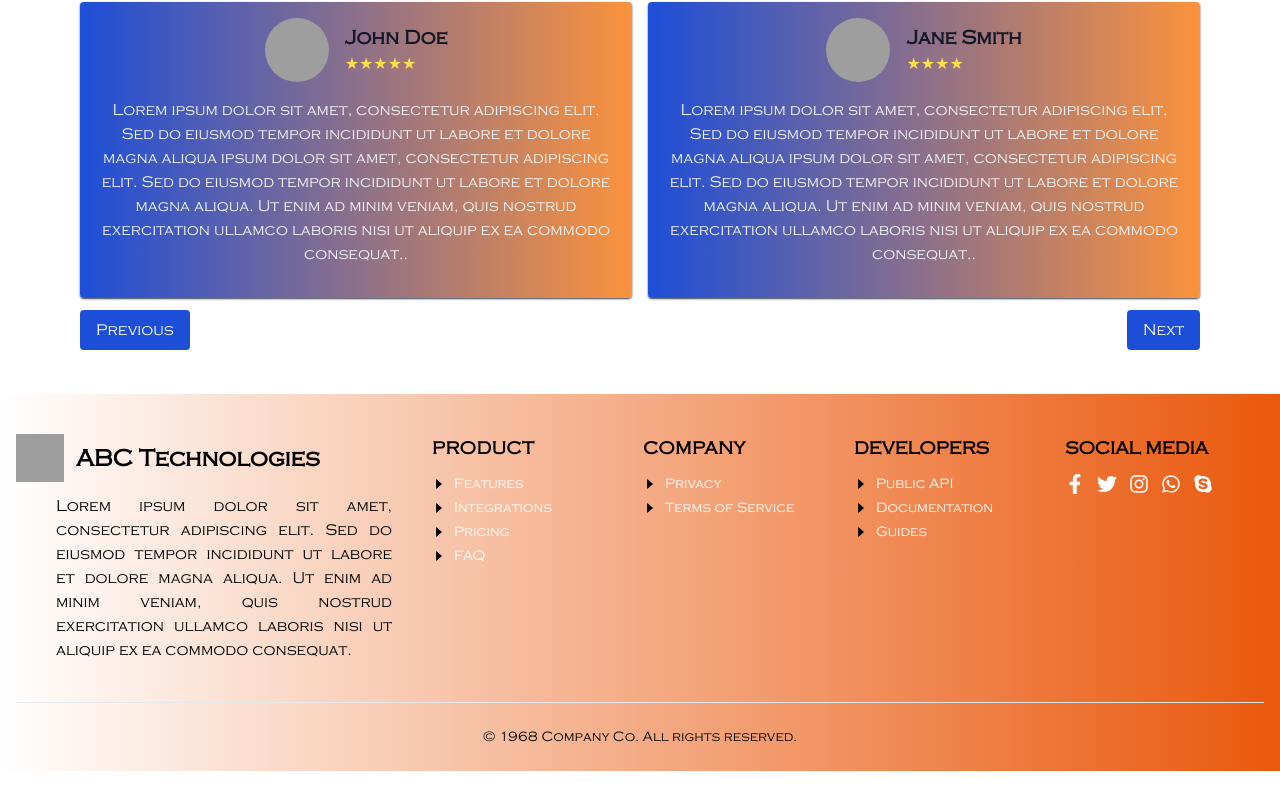
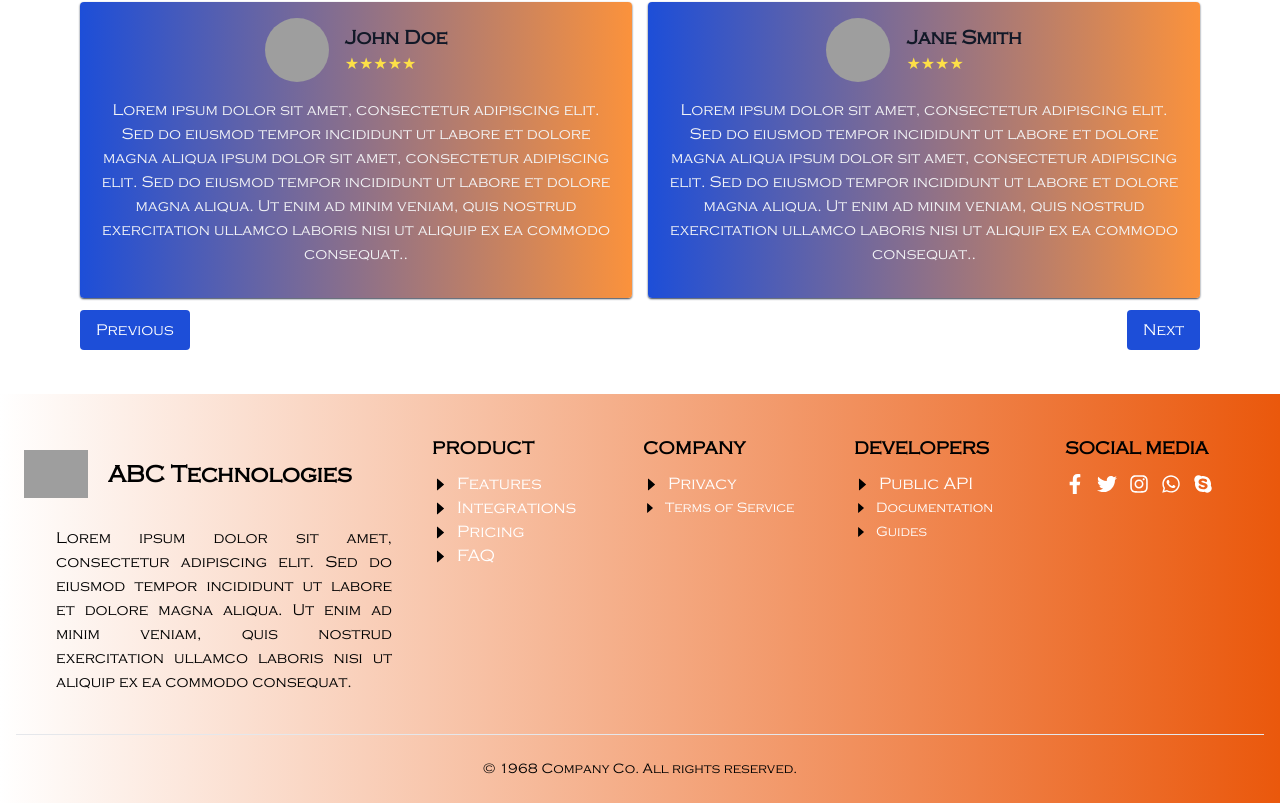
Before and after one commit to Nitish441999/abc-techno, a React (Vite) app: page / in a window 1280 px wide. Shown: the part 3250-4053 px from the top of the page. Before the commit the page ends 4021 px from the top, so only its background shows below. Built offline with nearby package versions, Linux system fonts and the light colour scheme; grey boxes are pictures that could not be loaded.

Commit message:
some change

```diff
--- a/src/Component/Footer/Footer.jsx
+++ b/src/Component/Footer/Footer.jsx
@@ -15,8 +15,8 @@ function Footer() {
         <div className="container flex flex-col justify-between py-10 mx-auto space-y-8 lg:flex-row lg:space-y-0">
           <div className="lg:w-1/3">
             <a rel="noopener noreferrer" href="#" className="flex justify-center space-x-3 lg:justify-start">
-              <div className="flex items-center justify-center w-12 h-12 rounded-full dark:bg-violet-600">
-                <img src="https://i.imgur.com/jbqcnpj.png" alt="logo" className="w-16 h-12" />
+              <div className="flex items-center justify-center w-20 h-20 rounded-full ">
+                <img src="https://i.imgur.com/jbqcnpj.png" alt="logo" className="w-18 h-12" />
               </div>
               <span className="self-center text-2xl font-semibold">ABC Technologies</span>
             </a>
@@ -29,7 +29,7 @@ function Footer() {
           <div className="grid grid-cols-2 text-sm gap-x-3 gap-y-8 lg:w-2/3 sm:grid-cols-4">
             <div className="space-y-3">
               <h3 className="tracking-wide uppercase dark:text-gray-900 text-lg font-bold">Product</h3>
-              <ul className="space-y-1">
+              <ul className="space-y-1 text-[17px]">
                 <li className="group">
                   <a rel="noopener noreferrer" href="#" className="text-white group-hover:text-blue-600 transition flex gap-2  items-center">
                     <span className='text-black'><AiOutlineCaretRight /></span>Features
@@ -55,7 +55,7 @@ function Footer() {
             <div className="space-y-3">
               <h3 className="tracking-wide uppercase dark:text-gray-900 text-lg font-bold">Company</h3>
               <ul className="space-y-1">
-                <li className="group">
+                <li className="group text-[17px]">
                   <a rel="noopener noreferrer" href="#" className="text-white group-hover:text-blue-600 transition flex gap-2  items-center">
                   <span className='text-black'><AiOutlineCaretRight /></span> Privacy
                   </a>
@@ -70,7 +70,7 @@ function Footer() {
             <div className="space-y-3">
               <h3 className="uppercase dark:text-gray-900 text-lg font-bold">Developers</h3>
               <ul className="space-y-1">
-                <li className="group">
+                <li className="group text-[17px]">
                   <a rel="noopener noreferrer" href="#" className="text-white group-hover:text-blue-600 transition flex gap-2  items-center">
                   <span className='text-black'><AiOutlineCaretRight /></span> Public API
                   </a>
```
